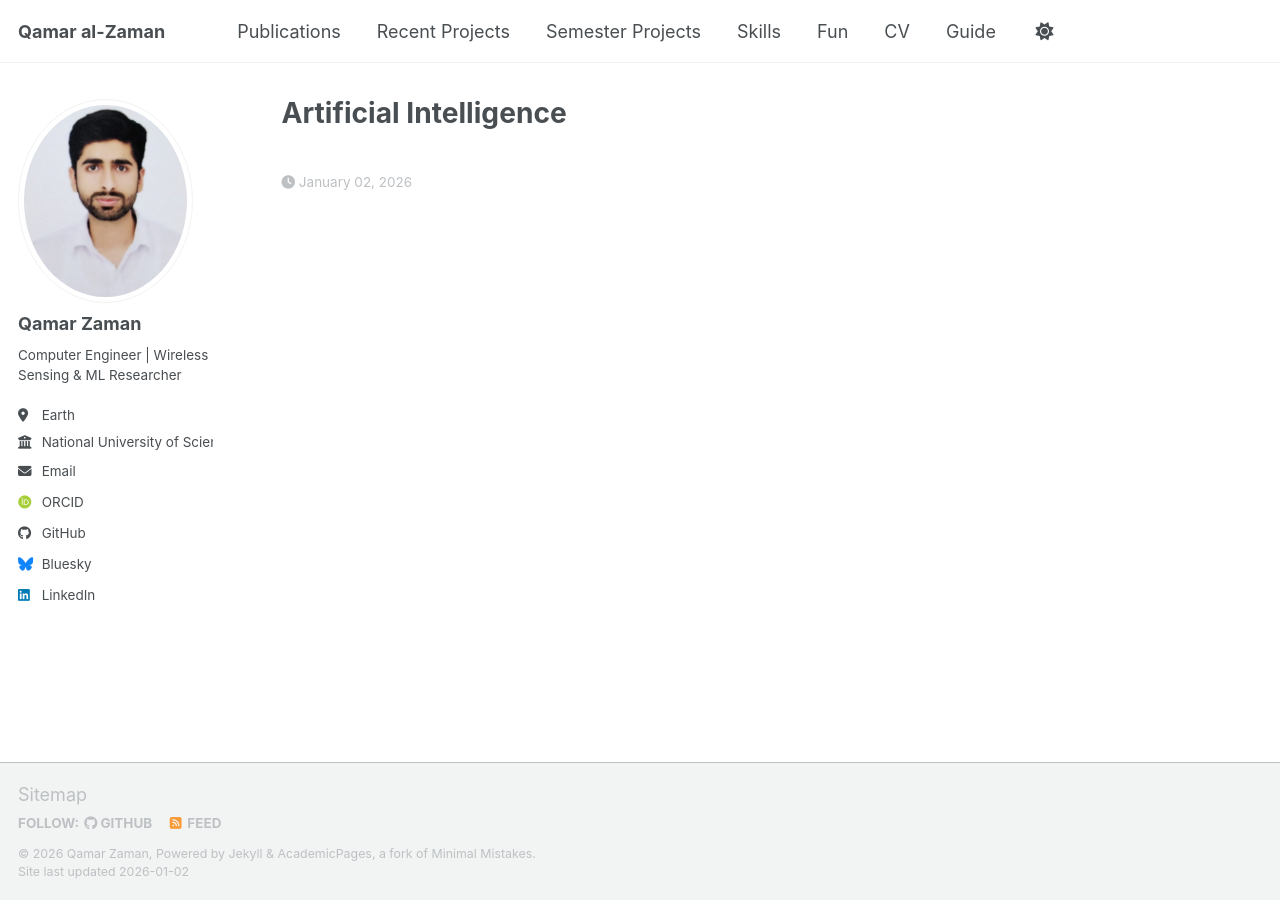
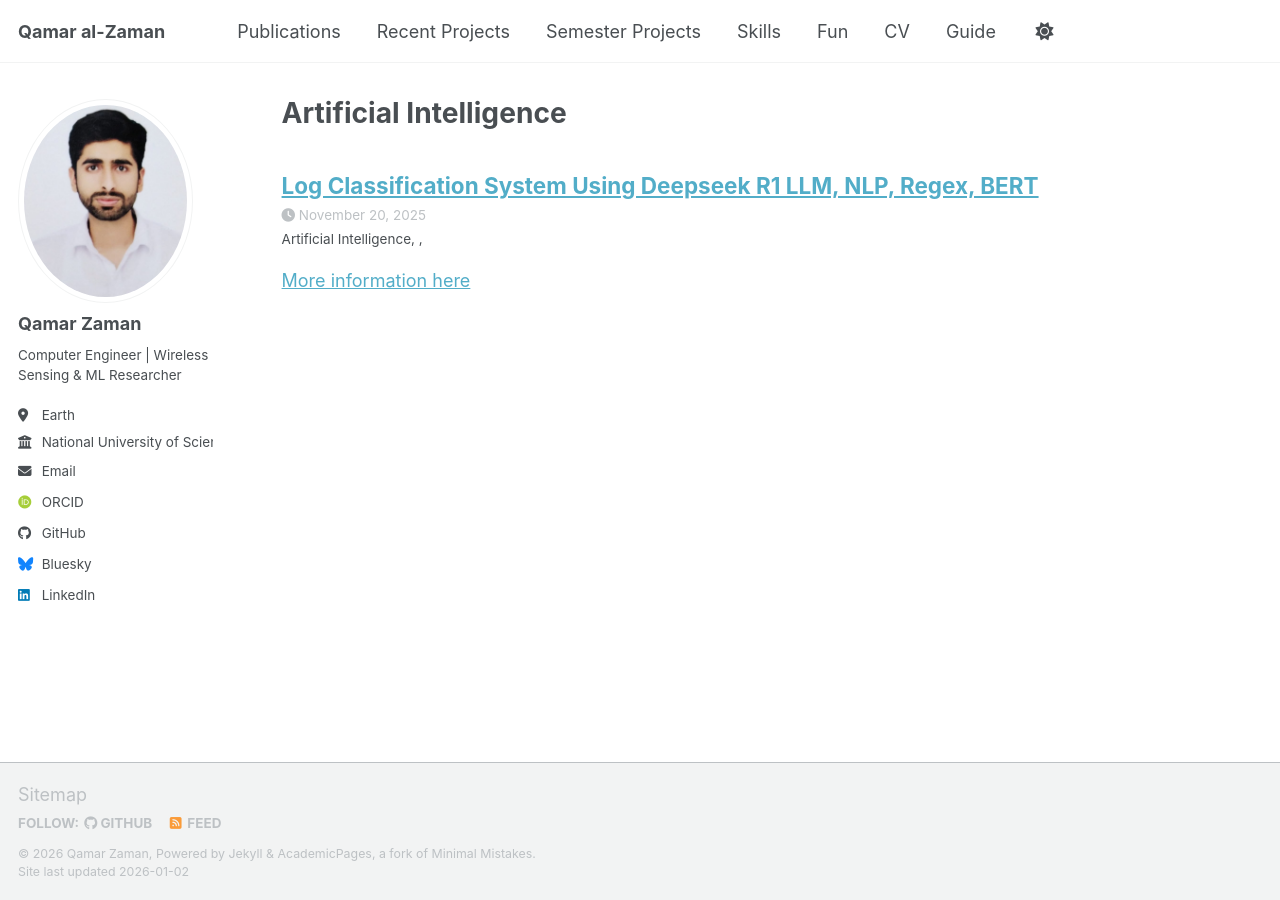
Before and after one commit to qzaman243/qzaman243.github.io, a Jekyll site: the page built from _pages/talks.html, in a window 1280 px wide. Built offline with Jekyll 4.4.1, drawn with Linux system fonts in a browser that asks for light colours; some web fonts are replaced; a script bundle is joined from its source files by our own code; library files that are not in the unit come from our copies.

Commit message:
Fix YAML front matter in talk file - move image tag to content, fix collection and permalink fields

```diff
--- a/_talks/2025-11-20-talk-1.md
+++ b/_talks/2025-11-20-talk-1.md
@@ -1,13 +1,16 @@
 ---
 title: "Log Classification System Using Deepseek R1 LLM, NLP, Regex, BERT"
-collection:
+collection: talks
 type: "Artificial Intelligence"
-permalink: https://github.com/qzaman243/Hybrid-Log-Classification-System-Using-Deepseek-R1-LLM-NLP-Regex-BERT
+permalink: /talks/2025-11-20-talk-1
 venue: ""
+date: 2025-11-20
+---
+
+[More information here](https://github.com/qzaman243/Hybrid-Log-Classification-System-Using-Deepseek-R1-LLM-NLP-Regex-BERT)
+
 <img width="1040" height="720" alt="Courses" src="https://github.com/user-attachments/assets/39f0a01d-3faa-4195-a4fc-f3a26804b1b0" />
 
-
----
 Developed a hybrid log classification system combining Regex rules, Sentence Transformers with Logistic Regression, and
 LLMs to handle logs of varying complexity.
 
@@ -15,6 +18,7 @@ Built and deployed a FastAPI-based RESTful service for real-time log processing
 
 Achieved a 40% improvement in log classification accuracy compared to traditional rule-based approaches.
 
-//Reduced operational costs by 30% by automating log analysis and minimizing manual intervention.
+Reduced operational costs by 30% by automating log analysis and minimizing manual intervention.
+
 Implemented an end-to-end NLP pipeline from preprocessing to model inference and deployment.
 **Technologies**: Python, FastAPI, Sentence Transformers, scikit-learn, LLMs
```
